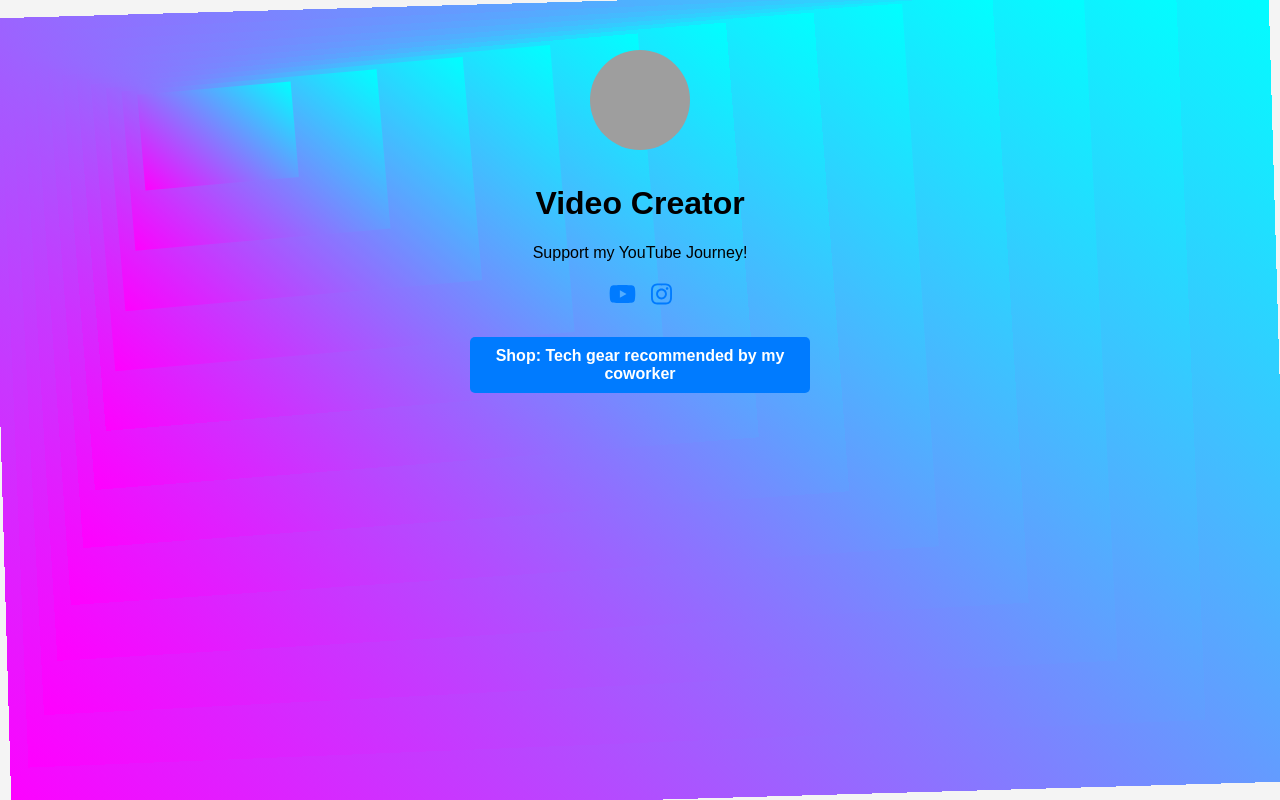
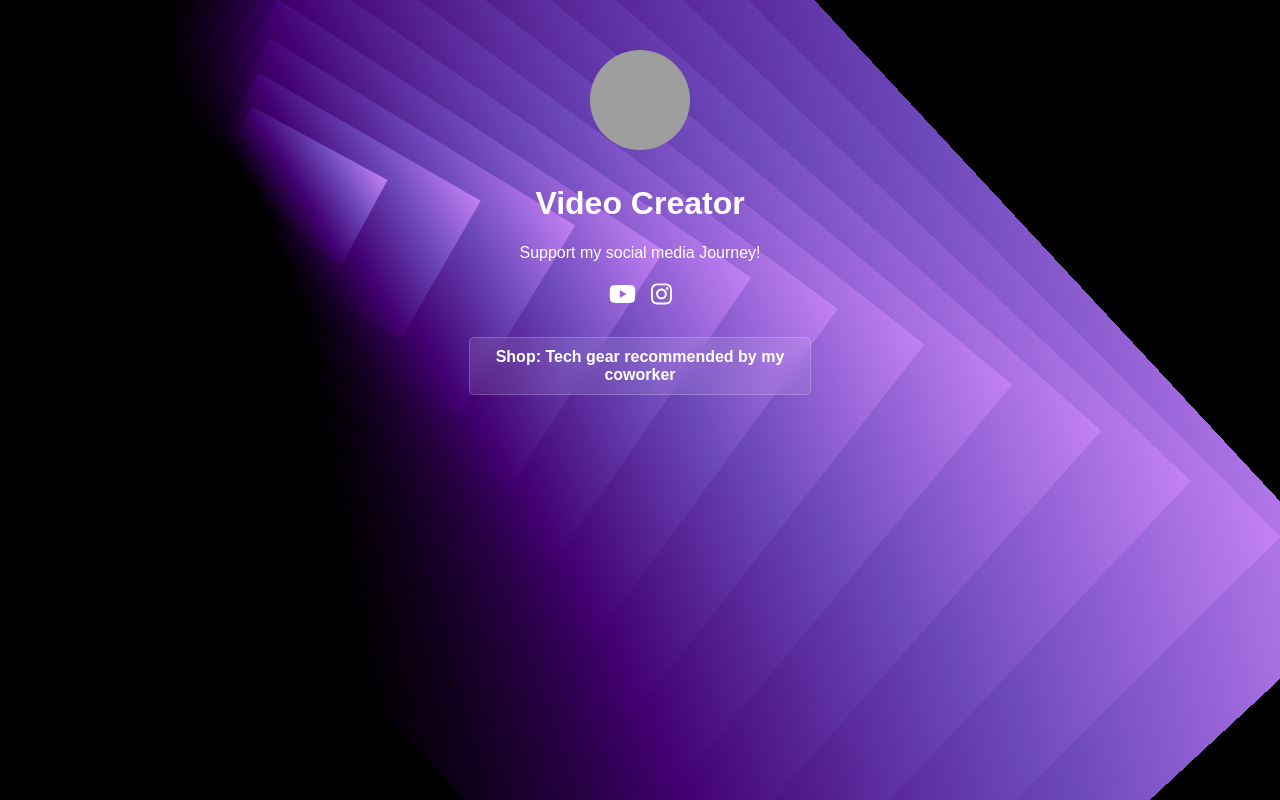
Before and after one commit to evvic/link-tree-template, a React (Create React App) app: page / in a window 1280 px wide. Built offline with nearby package versions, Linux system fonts and the light colour scheme; grey boxes are pictures that could not be loaded.

Commit message:
feat: update background color to black and adjust text colors for better contrast

```diff
--- a/src/App.css
+++ b/src/App.css
@@ -3,7 +3,7 @@ body {
   text-align: center;
   margin: 0;
   padding: 0;
-  background-color: #f4f4f4;
+  background-color: black;
 }
 
 .container {
@@ -28,14 +28,22 @@ body {
   margin-bottom: 20px;
 }
 
+/* Make all text white */
+body, .container, .profile, .description, .name, .link {
+  color: white; /* Set text color to white */
+}
+
+
+/* Social icons inside the container */
+/* Social icons with blur effect */
 .social-icon {
-  font-size: 24px;
-  color: #007bff;
-  transition: color 0.3s ease;
+  font-size: 24px; /* Adjust size as needed */
+  color: white; /* Fully white by default */
+  transition: opacity 0.3s ease; /* Smooth transition for opacity */
 }
 
 .social-icon:hover {
-  color: #0056b3;
+  opacity: 0.7; /* Reduce opacity to 70% on hover */
 }
 
 .links {
@@ -50,16 +58,19 @@ body {
   padding: 10px 20px;
   text-decoration: none;
   color: white;
-  background-color: #007bff;
+  background-color: rgba(255, 255, 255, 0.1); /* Semi-transparent background */
   border-radius: 5px;
   width: 300px;
   font-size: 16px;
   font-weight: bold;
-  transition: background-color 0.3s ease;
+  transition: background-color 0.3s ease, backdrop-filter 0.3s ease;
+  backdrop-filter: blur(10px); /* Apply blur effect to the background */
+  -webkit-backdrop-filter: blur(10px); /* Safari support */
+  border: 1px solid rgba(255, 255, 255, 0.2); /* Optional: Add a subtle border */
 }
 
 .link:hover {
-  background-color: #0056b3;
+  background-color: rgba(255, 255, 255, 0.2); /* Slightly increase opacity on hover */
 }
 
 .background {
@@ -70,14 +81,13 @@ body {
   height: 100%;
   z-index: -1; /* Push it behind all other elements */
   overflow: hidden;
+  background-color: black; /* Ensure the background is black */
 }
 
 .svg-block {
   position: absolute;
-  /* top: 0;
-  left: 0; */
   transform-origin: center;
-  background: linear-gradient(45deg, #ff00ff, #00ffff);
+  background: linear-gradient(30deg, #000000, #000000, #420071, #6c48ba, #c381f5); /* Light pink to red to black */
   background-size: 100% 100%; /* Ensure gradient spans the entire rectangle */
   opacity: 1;
   animation: moveBlocks 20s ease-in-out infinite;
@@ -88,16 +98,19 @@ body {
   0% {
     transform: translate(0, 0) rotate(0deg);
   }
-  25% {
+  5% {
     transform: translate(0, 0) rotate(-5deg);
+  }
+  15% {
+    transform: translate(0, 0) rotate(0deg);
   }
   50% {
     transform: translate(calc(var(--translate-factor) * 0.15), calc(var(--translate-factor) * 0.15)) rotate(180deg);
   }
-  /* 75% {
-    transform: translate(calc(var(--translate-factor) * 0.2), calc(var(--translate-factor) * 0.2)) rotate(270deg);
-  } */
+  75% {
+    transform: translate(calc(var(--translate-factor) * 0.2), calc(var(--translate-factor) * 0.2)) rotate(360deg);
+  }
   90% {
-    transform: translate(calc(var(--translate-factor) * 0.2), calc(var(--translate-factor) * 0.2)) rotate(365deg);
+    transform: translate(calc(var(--translate-factor) * 0.2), calc(var(--translate-factor) * 0.2)) rotate(535deg);
   }
 }
--- a/src/App.js
+++ b/src/App.js
@@ -45,7 +45,7 @@ function App() {
             className="profile-picture"
           />
           <h1 className="name">Video Creator</h1>
-          <p className="description">Support my YouTube Journey!</p>
+          <p className="description">Support my social media Journey!</p>
         </div>
 
         {/* Social Media Links */}
```
Lines whose indentation alone changed are shown as unchanged.
